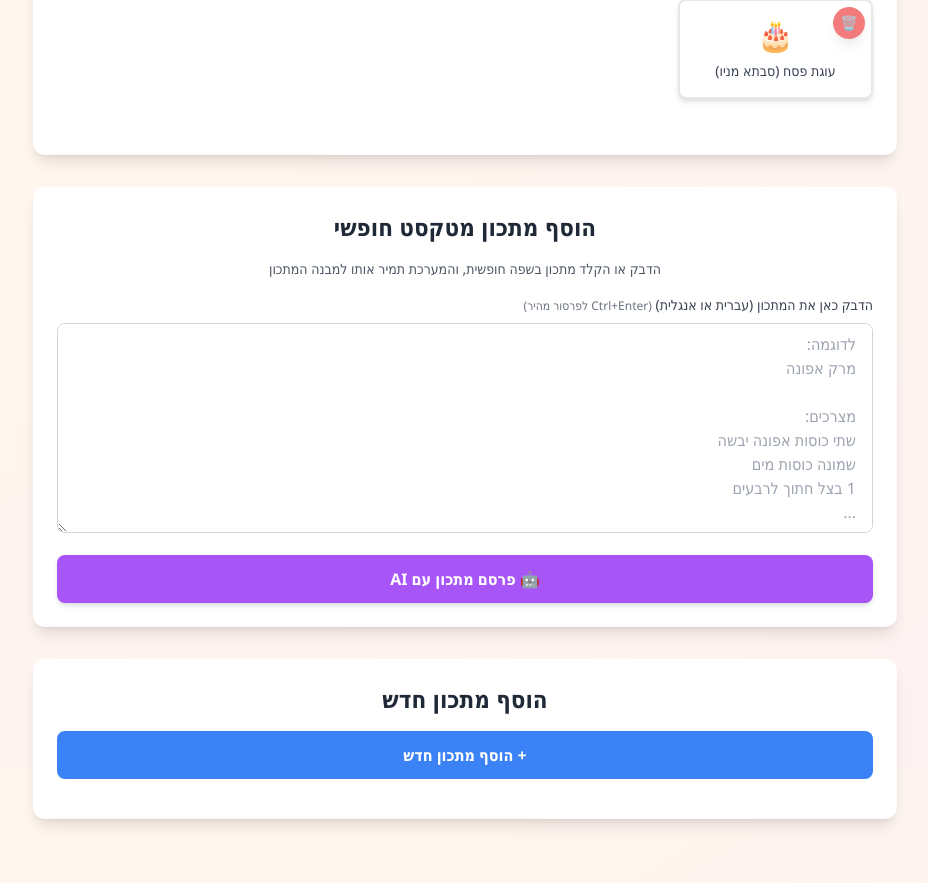
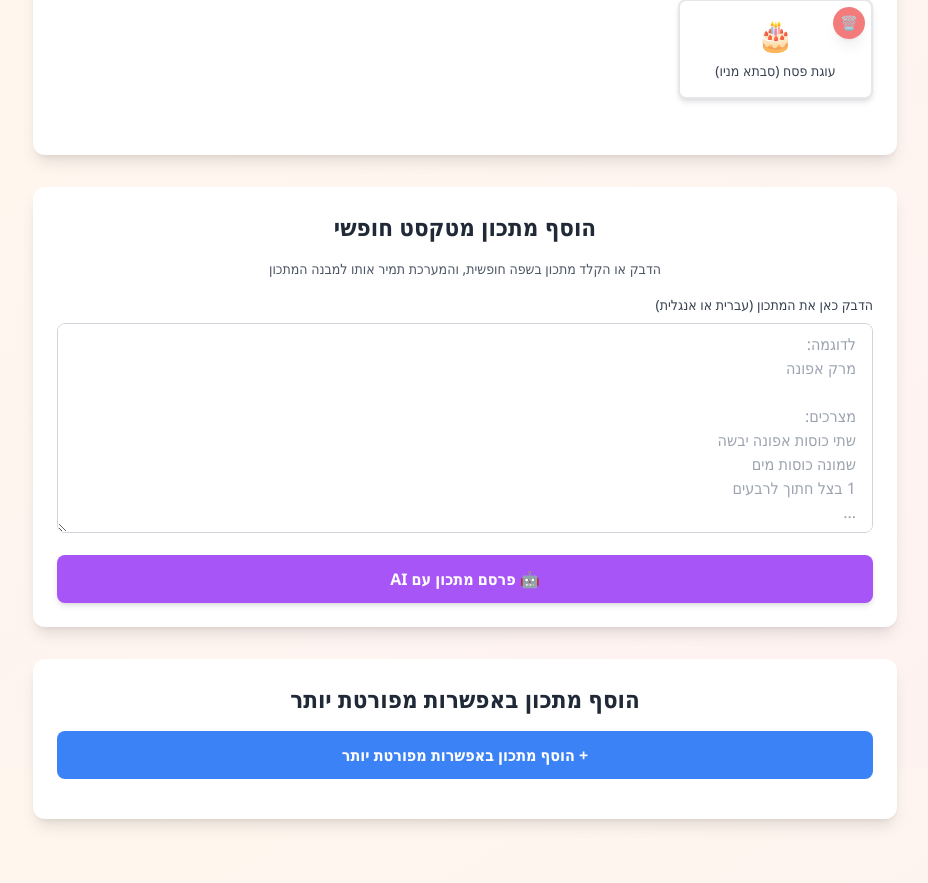
Before and after one commit to MayaGalili/RecipeApp, a Flask app: page /manage in a window 1280 px wide. Shown: the part 1631-2514 px from the top of the page, without its empty margins (175-1103 px from the left). Run offline with Flask 3, Linux system fonts and the light colour scheme; style sheets or scripts are compiled from the project's sources.

Commit message:
eraise (Ctrl+Enter לפרסור מהיר)

```diff
--- a/templates/manage.html
+++ b/templates/manage.html
@@ -121,7 +121,7 @@
     <p id="free-text-desc" class="text-sm text-gray-600 mb-4 text-center">הדבק או הקלד מתכון בשפה חופשית, והמערכת תמיר אותו למבנה המתכון</p>
     <div class="space-y-4">
      <div>
-      <label id="free-text-label" class="block text-sm font-medium text-gray-700 mb-2">הדבק כאן את המתכון (עברית או אנגלית) <span class="text-xs text-gray-500 font-normal">(Ctrl+Enter לפרסור מהיר)</span></label>
+      <label id="free-text-label" class="block text-sm font-medium text-gray-700 mb-2">הדבק כאן את המתכון (עברית או אנגלית)</label>
       <textarea id="free-text-recipe" class="w-full px-4 py-2 border border-gray-300 rounded-lg focus:ring-2 focus:ring-orange-500 focus:border-orange-500" rows="8" placeholder="לדוגמה:&#10;מרק אפונה&#10;&#10;מצרכים:&#10;שתי כוסות אפונה יבשה&#10;שמונה כוסות מים&#10;1 בצל חתוך לרבעים&#10;...&#10;&#10;אופן ההכנה:&#10;לטגן היטב את הבצל בסיר עמוק&#10;להוסיף את האפונה ולקצת לטגן&#10;..."></textarea>
      </div>
      <button id="parse-recipe-btn" type="button" class="w-full bg-purple-500 hover:bg-purple-600 text-white font-semibold py-3 px-6 rounded-lg transition-all duration-200 mb-4 shadow-md hover:shadow-lg">
@@ -142,8 +142,8 @@
     </div>
    </div><!-- Add Recipe Form -->
    <div class="bg-white rounded-xl shadow-lg p-6 mb-8">
-    <h2 id="add-recipe-title" class="text-2xl font-semibold text-gray-800 mb-4 text-center">הוסף מתכון חדש</h2>
-    <button id="toggle-form-btn" class="w-full bg-blue-500 hover:bg-blue-600 text-white font-semibold py-3 px-6 rounded-lg transition-all duration-200 mb-4">+ הוסף מתכון חדש</button>
+    <h2 id="add-recipe-title" class="text-2xl font-semibold text-gray-800 mb-4 text-center">הוסף מתכון באפשרות מפורטת יותר</h2>
+    <button id="toggle-form-btn" class="w-full bg-blue-500 hover:bg-blue-600 text-white font-semibold py-3 px-6 rounded-lg transition-all duration-200 mb-4">+ הוסף מתכון באפשרות מפורטת יותר</button>
     <div id="add-recipe-form" class="hidden">
      <form id="recipe-form" class="space-y-4">
       <div class="grid grid-cols-1 md:grid-cols-2 gap-4">
@@ -299,9 +299,9 @@
                 parse_steps_count: "מספר שלבים:",
                 parse_approve: "אשר ומלא טופס",
                 parse_reject: "בטל",
-                add_recipe_title: "הוסף מתכון חדש",
+                add_recipe_title: "הוסף מתכון באפשרות מפורטת יותר",
                 edit_recipe_title: "ערוך מתכון",
-                toggle_form_btn: "+ הוסף מתכון חדש",
+                toggle_form_btn: "+ הוסף מתכון באפשרות מפורטת יותר",
                 recipe_name_he: "שם המתכון (עברית)",
                 recipe_name_en: "Recipe Name (English)",
                 emoji_label: "אימוג'י",
@@ -352,9 +352,9 @@
                 parse_steps_count: "Number of steps:",
                 parse_approve: "Approve and Fill Form",
                 parse_reject: "Cancel",
-                add_recipe_title: "Add New Recipe",
+                add_recipe_title: "Add Recipe (Detailed Option)",
                 edit_recipe_title: "Edit Recipe",
-                toggle_form_btn: "+ Add New Recipe",
+                toggle_form_btn: "+ Add Recipe (Detailed Option)",
                 recipe_name_he: "Recipe Name (Hebrew)",
                 recipe_name_en: "Recipe Name (English)",
                 emoji_label: "Emoji",
@@ -555,7 +555,7 @@
             document.getElementById('back-to-home').textContent = t.back_to_home;
             document.getElementById('free-text-title').textContent = t.free_text_title;
             document.getElementById('free-text-desc').textContent = t.free_text_desc;
-            document.getElementById('free-text-label').innerHTML = t.free_text_label + ' <span class="text-xs text-gray-500 font-normal">(Ctrl+Enter לפרסור מהיר)</span>';
+            document.getElementById('free-text-label').textContent = t.free_text_label;
             document.getElementById('free-text-recipe').placeholder = t.free_text_placeholder;
             document.getElementById('parse-btn-text').textContent = t.parse_btn;
             document.getElementById('parse-btn-loading').textContent = t.parse_loading;
```
Also changed, not shown: templates/index.html (+11 -5 lines).
